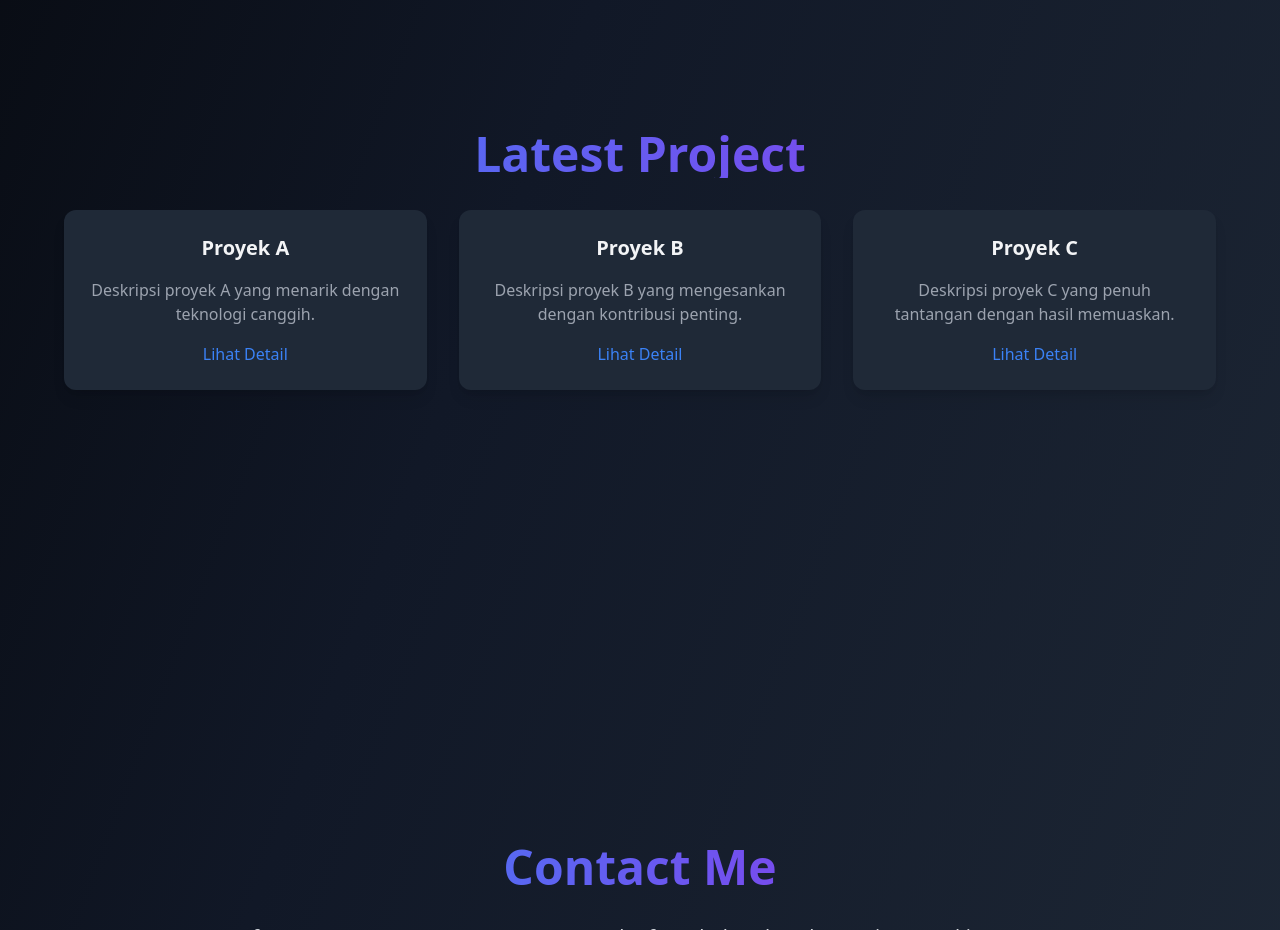
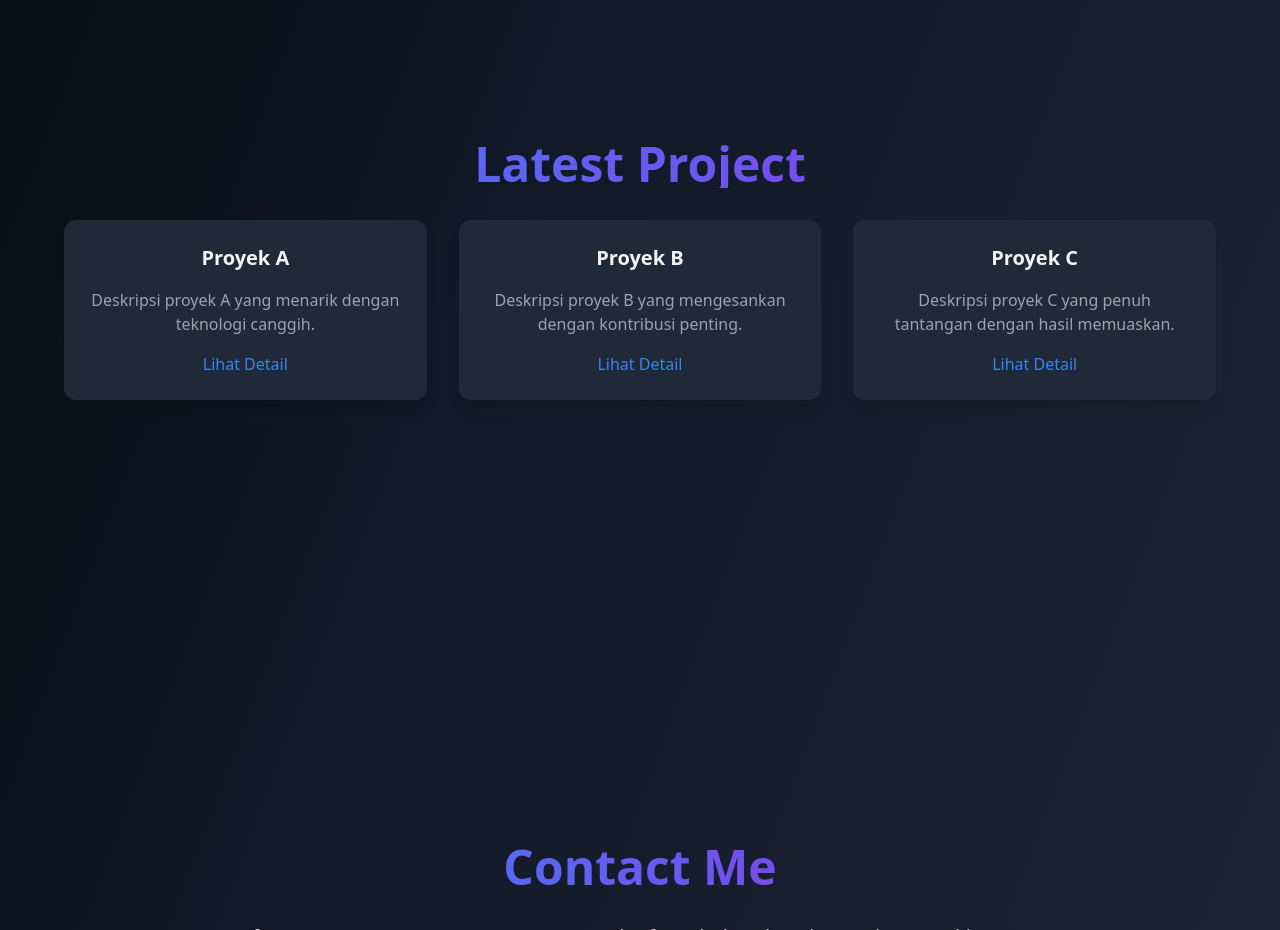
Before and after one commit to muhammadainulfuady/portfolio, a plain HTML site: page index.html in a window 1280 px wide. Shown: the part 1820-2750 px from the top of the page. Drawn offline with nearby package versions, Linux system fonts and the light colour scheme.

```diff
--- a/index.html
+++ b/index.html
@@ -237,7 +237,7 @@
       >
         <div class="text-center max-w-6xl mx-auto">
           <h2
-            class="text-3xl md:text-5xl font-bold mb-8 text-transparent bg-clip-text bg-gradient-to-r from-blue-500 to-purple-600"
+            class="text-3xl md:text-5xl font-bold mb-8 mt-5 text-transparent bg-clip-text bg-gradient-to-r from-blue-500 to-purple-600"
           >
             Latest Project
           </h2>
```
